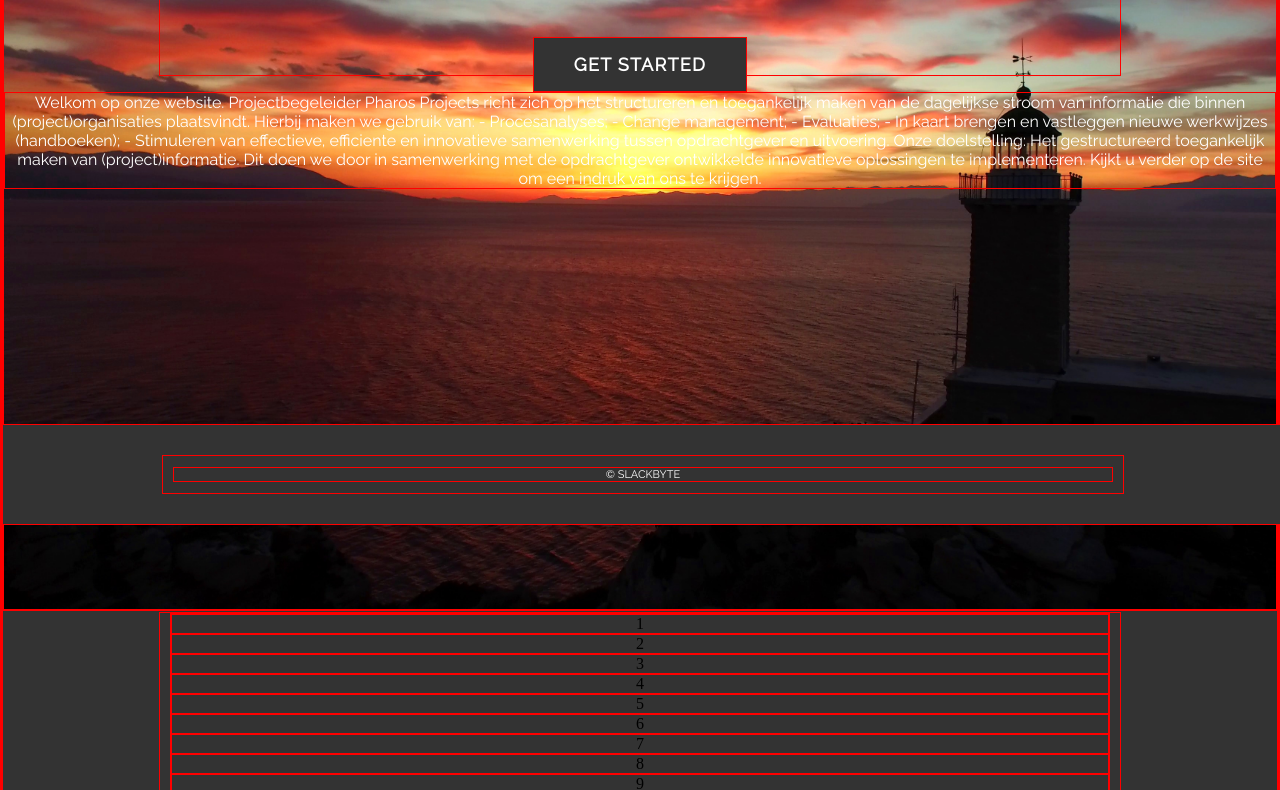
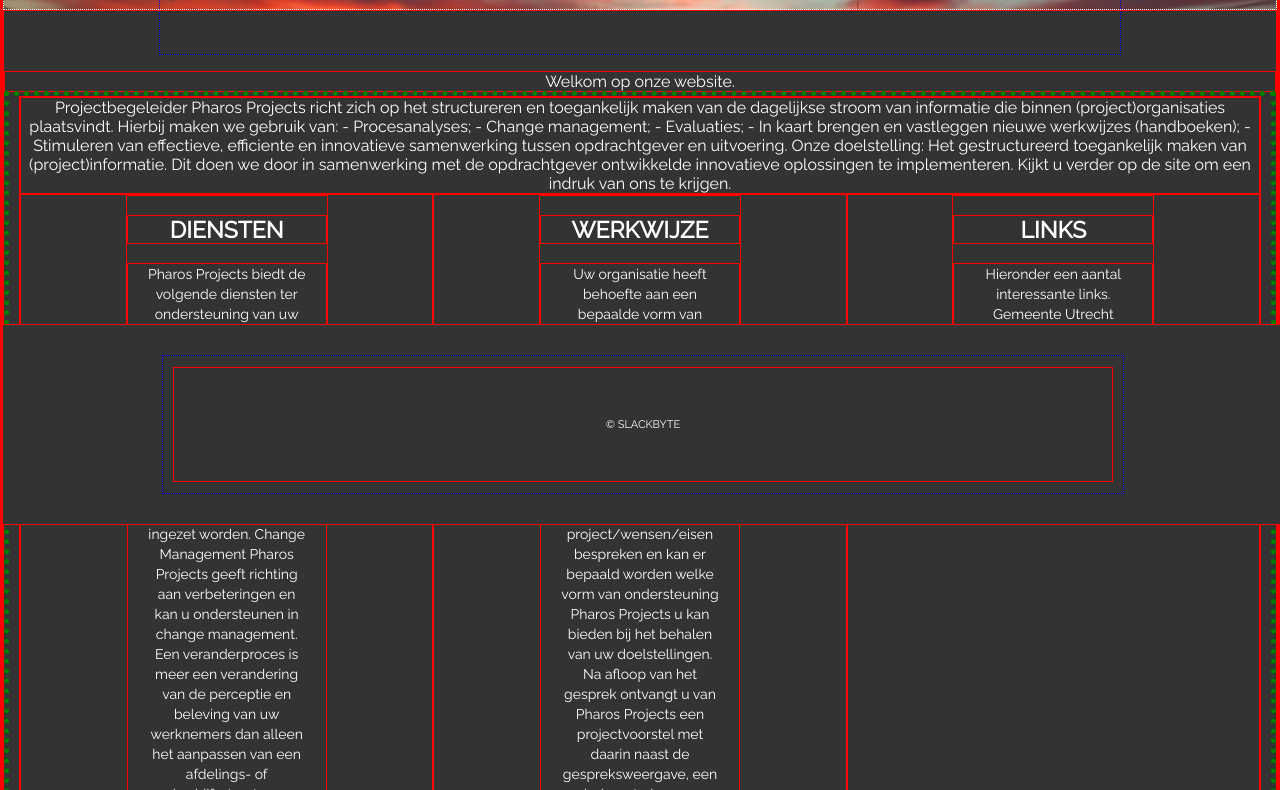
Before and after one commit to Setmoth/Setmoth.github.io, a plain HTML site: page index.html in a window 1280 px wide. Shown: the part 275-1065 px from the top of the page. Drawn offline with Linux system fonts and the light colour scheme.

Commit message:
Updating lay-out
Esp. the containers

```diff
--- a/css/style.css
+++ b/css/style.css
@@ -1,5 +1,5 @@
 * {
-  border: solid red 1px !important;
+  border: solid red 1px;
   }
 
 html, body {
@@ -63,7 +63,6 @@
   font-family: 'Raleway', sans-serif;
   text-transform: uppercase;
   font-size: 11px;
-
 }
 
 .container {
@@ -71,10 +70,23 @@
   margin: 0 auto;
   padding: 0 10px;
   text-align: center;
+  border: dotted blue 1px;
+}
+
+.container p {
+  padding: 50px;
+}
+
+.container2 {
+  /* max-width: 940px; */
+  margin: 0 auto;
+  padding: 0 10px;
+  text-align: center;
+  border: dotted green 5px;
 }
 
 .jumbotron {
-  height: 800px;
+  height: 200px;
   background-image: url("../images/lighthouse.jpg");
 /* transparancy before - after*/
   background-color: rgba(255, 128, 0, 0.75)
@@ -82,6 +94,7 @@
   -moz-background-size: cover;
   -o-background-size: cover;
   background-size: cover;
+  border: dotted white 1px;
 }
 
 .btn-main {
@@ -107,6 +120,17 @@
   margin-bottom: 20px;
 }
 
+.grid-container {
+  display: grid;
+  grid-template-columns: auto auto auto;
+  grid-template-rows: ;
+}
+.grid-header {
+  grid-column: 1 / 4;
+}
+.grid-item1{
+  ;
+}
 .supporting {
   padding-top: 80px;
   padding-bottom: 100px;
--- a/index.html
+++ b/index.html
@@ -20,11 +20,13 @@
       <div class="jumbotron">
         <div class="container">
           <h1>We are Pharos PMO</h1>
-          <a href="#" class="btn-main"> Get Started </a>
         </div>
-        <p>Welkom op onze website.
-
-Projectbegeleider Pharos Projects richt zich op het structureren en toegankelijk maken van de dagelijkse stroom van informatie die binnen (project)organisaties plaatsvindt.
+        <p>Welkom op onze website.</p>
+      </div>
+      <section class="supporting">
+        <div class="container2">
+          <div class="grid-container">
+            <div class="grid-header">Projectbegeleider Pharos Projects richt zich op het structureren en toegankelijk maken van de dagelijkse stroom van informatie die binnen (project)organisaties plaatsvindt.
 
               Hierbij maken we gebruik van:
               - Procesanalyses;
@@ -35,25 +37,9 @@
 
               Onze doelstelling: Het gestructureerd toegankelijk maken van (project)informatie. Dit doen we door in samenwerking met de opdrachtgever ontwikkelde innovatieve oplossingen te implementeren.
 
-Kijkt u verder op de site om een indruk van ons te krijgen.</p>
+              Kijkt u verder op de site om een indruk van ons te krijgen.
             </div>
-    </main>
-
-    <section class="supporting">
-      <div class="container">
-        <div class="grid-container">
-          <div class="grid-item">1</div>
-          <div class="grid-item">2</div>
-          <div class="grid-item">3</div>
-          <div class="grid-item">4</div>
-          <div class="grid-item">5</div>
-          <div class="grid-item">6</div>
-          <div class="grid-item">7</div>
-          <div class="grid-item">8</div>
-          <div class="grid-item">9</div>
-        </div>
-        <div class="col">
-          <img src="https://s3.amazonaws.com/codecademy-content/projects/broadway/design.svg">
+            <div class="grid-item1"><div class="col">
             <h2>Diensten</h2>
             <p>Pharos Projects biedt de volgende diensten ter ondersteuning van uw bedrijfsvoering:
 
@@ -71,11 +57,9 @@
 
               Teamleider
               Een projectbegeleider acteert naast een projectleider/teamleider. In deze positie is het voor de project- begeleider mogelijk om de projectleider/teamleider te vervangen tijdens diens afwezigheid (kennisborging). Een projectbegeleider kan echter ook als zelfstandig teamleider functioneren voor kleinere teams.</p>
-          <a href="#"> Learn More</a><br>
-        </div>
-
-        <div class="col">
-          <img src="https://s3.amazonaws.com/codecademy-content/projects/broadway/develop.svg">
+          <br>
+          </div></div>
+            <div class="grid-item"><div class="col">
             <h2>Werkwijze</h2>
             <p>Uw organisatie heeft behoefte aan een bepaalde vorm van ondersteuning. U kunt hiervoor contact opnemen met Pharos Projects om een afspraak te maken voor een gesprek op vrijblijvende basis. Er zijn geen kosten verbonden.
 
@@ -84,11 +68,9 @@
             Indien u zich kunt vinden in het projectvoorstel, ontvangt u een formele offerte. Indien u deze goedkeurt, zal Pharos Projects de werkzaamheden gaan beginnen op de overeengekomen datum.
 
             Na afloop van het project volgt er een evaluatiegesprek. Tijdens dit gesprek wordt beoordeeld of alles is verlopen zoals besproken in de pré-project fase en kan er eventueel een vervolgafspraak gemaakt worden.</p>
-                    <a href="#"> Learn More</a><br>
-        </div>
-
-        <div class="col">
-          <img src="https://s3.amazonaws.com/codecademy-content/projects/broadway/deploy.svg">
+                      <br>
+          </div></div>
+            <div class="grid-item"><div class="col">
             <h2>Links</h2>
             <p>Hieronder een aantal interessante links.
 
@@ -101,12 +83,12 @@
                 Vrouwen Ondernemen in Leidsche Rijn
 
                 Orange Oaks</p>
-          <a href="#"> Learn More</a><br>
+            <br>
           </div>
-
+          </div></div>
         </div>
       </section>
-
+  </main>
     <footer>
       <div class="container">
         <p>&copy; Slackbyte</p>
```
Lines whose indentation alone changed are shown as unchanged.
